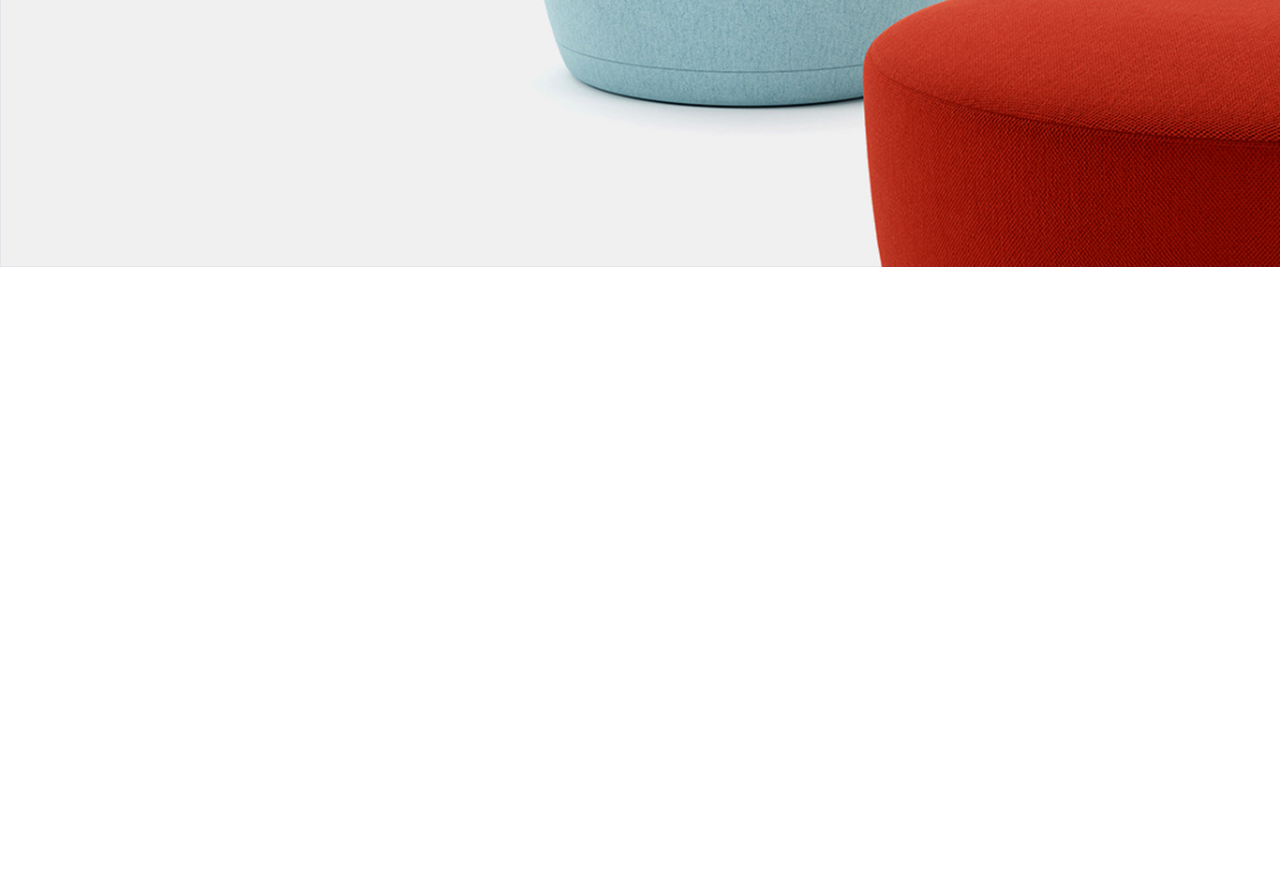
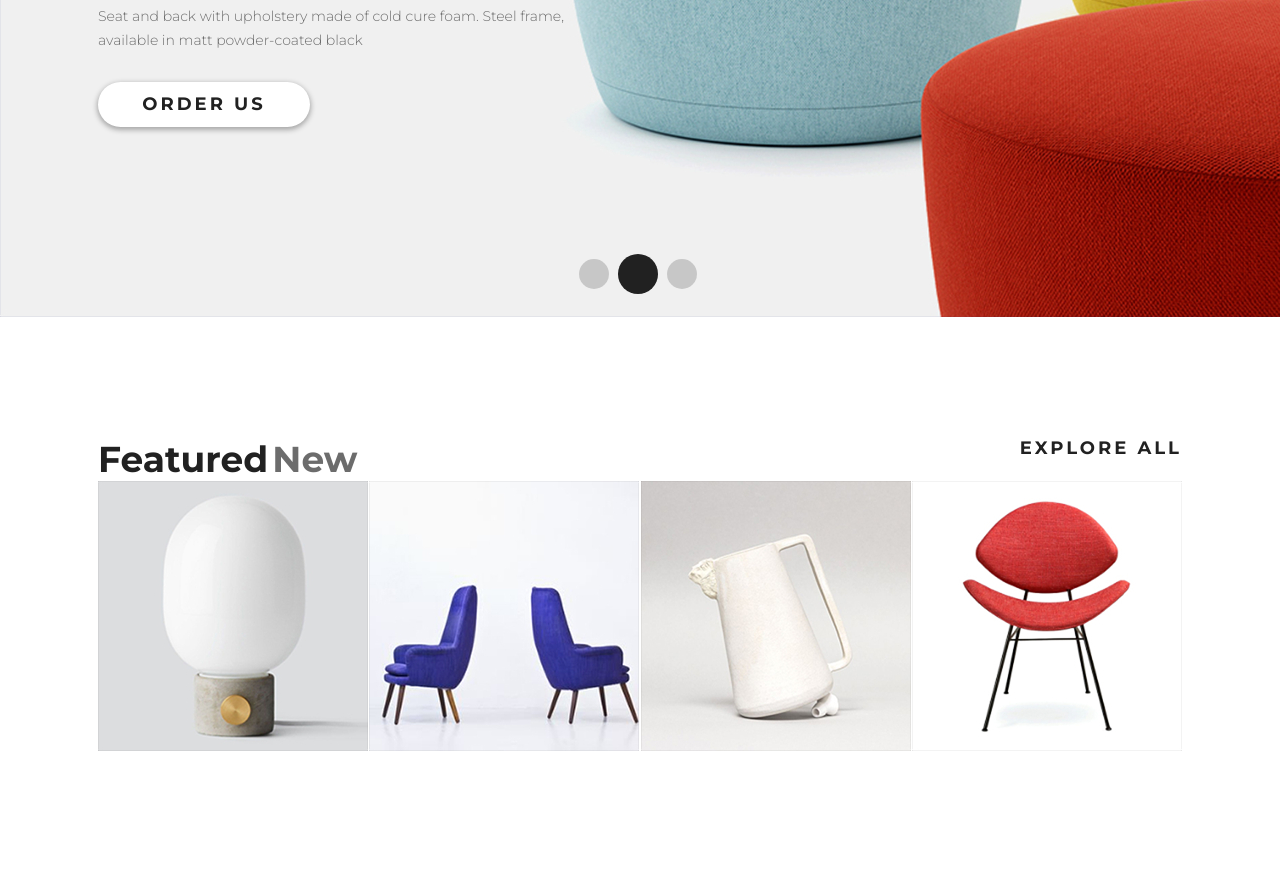
Before and after one commit to evsik/interior-layout, a plain HTML site: page index.html in a window 1280 px wide. Shown: the part 483-1358 px from the top of the page. Before the commit the page ends 800 px from the top, so only its background shows below. Drawn offline with Linux system fonts and the light colour scheme.

Commit message:
added new catalog menu

```diff
--- a/index.html
+++ b/index.html
@@ -13,10 +13,10 @@
 </head>
 <body>
 <div class="container">
-    <div class="slider">
+    <div class="slider padding-site">
         <div class="header">
-            <a href="images/logo.svg" class="logo">
-                <img src="" alt="logo">
+            <a href="#" class="logo">
+                <img src="images/logo.svg" alt="logo">
             </a>
             <nav class="menu">
                 <ul>
@@ -62,6 +62,45 @@
             <a href="#" class="circle"></a>
         </div>
     </div>
+    <div class="content">
+        <div class="new-catalog padding-site">
+            <div class="new-catalog-header">
+                <div class="choose-list">
+                    <ul>
+                        <li class="catalog-list">
+                            <a href="#" class="catalog-link catalog-link-active">
+                                Featured
+                            </a>
+                        </li>
+                        <li class="catalog-list">
+                            <a href="#" class="catalog-link">
+                                New
+                            </a>
+                        </li>
+                    </ul>
+                </div>
+                <a href="#" class="all-list-link">
+                    explore all
+                </a>
+            </div>
+            <div class="new-catalog-list">
+                <ul>
+                    <li class="items-list"><a href="#" class="items-link"><img
+                            src="images/new-items-catalog-img/lump.jpg" alt="item"></a>
+                    </li>
+                    <li class="items-list"><a href="#" class="items-link"><img
+                            src="images/new-items-catalog-img/blue_chairs.jpg" alt="item"></a>
+                    </li>
+                    <li class="items-list"><a href="#" class="items-link"><img
+                            src="images/new-items-catalog-img/kettle.jpg" alt="item"></a>
+                    </li>
+                    <li class="items-list"><a href="#" class="items-link"><img
+                            src="images/new-items-catalog-img/red_chair.jpg" alt="item"></a>
+                    </li>
+                </ul>
+            </div>
+        </div>
+    </div>
 </div>
 </body>
 </html>
--- a/style.css
+++ b/style.css
@@ -4,8 +4,12 @@
     box-sizing: border-box;
 }
 
-body{
+body {
     font-family: 'Montserrat', sans-serif;
+}
+
+.padding-site {
+    padding: 0 98px 0 98px;
 }
 
 .container {
@@ -16,14 +20,22 @@ body{
 .slider {
     height: 800px;
     background: url(images/slider-img.jpg) no-repeat;
-    background-size: contain;
+    position: relative;
+}
+
+.header {
+    display: flex;
+    justify-content: space-between;
+    padding-top: 65px;
 }
 
 .menu-list {
     list-style-type: none;
+    display: inline-block;
 }
 
 .menu-link {
+    padding: 10px 13px;
     color: #8c8c8c;
     font-size: 14px;
     font-weight: 300;
@@ -32,13 +44,23 @@ body{
     text-decoration: none;
 }
 
+.menu-link:hover {
+    color: #212121;
+}
+
 .menu-link-active {
     color: #212121;
     font-weight: 700;
     border-bottom: 3px solid #212121;
 }
 
+.menu-search {
+    vertical-align: top;
+}
+
 .slider-text {
+    margin-top: 283px;
+    width: fit-content;
 }
 
 .slider-trending {
@@ -50,16 +72,18 @@ body{
 
 .slider-head {
     color: #212121;
-    font-size: 62px;
+    font-size: 58px;
     font-weight: 100;
     text-transform: uppercase;
 }
 
 .slider-content {
+    line-height: 24px;
     color: #6c6c6c;
     font-size: 14px;
     font-weight: 300;
     text-align: left;
+    margin: 20px 0 30px 0;
 }
 
 .button {
@@ -76,7 +100,18 @@ body{
     height: 45px;
     line-height: 45px;
     text-decoration: none;
-    letter-spacing: 3.6px;
+    letter-spacing: 3px;
+}
+
+.button:hover {
+    background-color: transparent;
+}
+
+.pagination {
+    position: absolute;
+    width: calc(100% - 200px);
+    bottom: 19px;
+    text-align: center;
 }
 
 .circle {
@@ -85,11 +120,75 @@ body{
     height: 30px;
     display: inline-block;
     border-radius: 50%;
+    margin: 5px;
 }
 
-.circle-active{
+.circle:hover {
+    background-color: #212121;
+}
+
+.circle-active {
     width: 40px;
     height: 40px;
     background-color: #212121;
+    margin: 0;
+}
 
+.content {
 }
+
+.new-catalog {
+    padding-bottom: 120px;
+    padding-top: 120px;
+}
+
+.new-catalog-header {
+    display: flex;
+    justify-content: space-between;
+}
+
+.choose-list {
+}
+
+.choose-list ul {
+    list-style-type: none;
+}
+
+.catalog-list {
+    display: inline-block;
+}
+
+.catalog-link {
+    color: #6c6c6c;
+    font-size: 36px;
+    font-weight: 700;
+    text-decoration: none;
+}
+
+.catalog-link-active {
+    color: #212121;
+}
+
+.all-list-link {
+    text-decoration: none;
+    color: #212121;
+    font-size: 18px;
+    font-weight: 700;
+    text-transform: uppercase;
+    letter-spacing: 3px;
+}
+
+.new-catalog-list {
+}
+
+.new-catalog-list ul {
+    display: flex;
+    justify-content: space-between;
+    list-style-type: none;
+}
+
+.items-list {
+}
+
+.items-link {
+}
```
Also changed, not shown: images/arrow.svg (added), images/new-items-catalog-img/blue_chairs.jpg (added), images/new-items-catalog-img/kettle.jpg (added), images/new-items-catalog-img/lump.jpg (added), images/new-items-catalog-img/red_chair.jpg (added).
